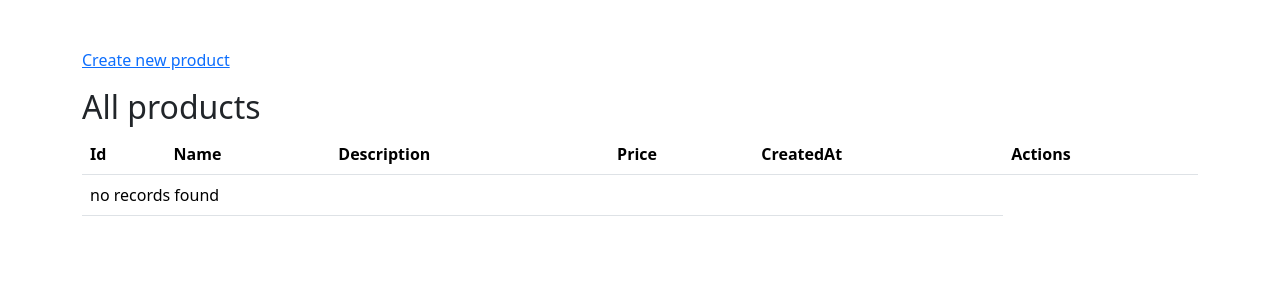
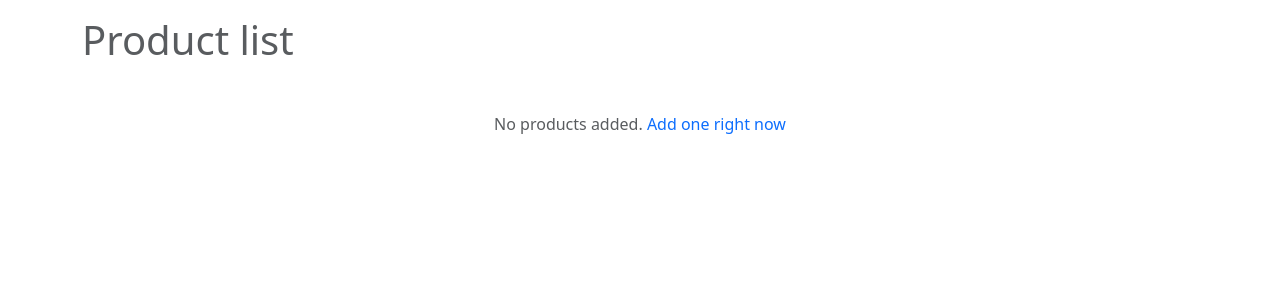
Before and after one commit to AndreiBTA/3waWeek2, a Symfony app: template templates/products/index.html.twig in a window 1280 px wide. Shown: the top 300 px of the page. Run offline with Twig, Linux system fonts and the light colour scheme; the template is opened without the code that fills it, so the values that code supplies are empty; some libraries are stand-ins or nearby versions.

Commit message:
added bootstrap to list  * changed listing for products  * changed route name from app_products_add to app_products_new  * commented asserts that caused problems for the moment  * added blockbody into a main with container class in the base.twig

```diff
--- a/src/Controller/ProductsController.php
+++ b/src/Controller/ProductsController.php
@@ -23,7 +23,7 @@ class ProductsController extends AbstractController
         ]);
     }
 
-    #[Route('/new', name: 'app_products_add')]
+    #[Route('/new', name: 'app_products_new')]
     public function addProducts(Request $request, EntityManagerInterface $em): Response
     {
         $product = new Product();
--- a/src/Entity/Product.php
+++ b/src/Entity/Product.php
@@ -27,11 +27,11 @@ class Product
 
     #[ORM\Column]
     #[Assert\NotBlank]
-    #[Assert\Currency]
+//    #[Assert\Currency]
     private ?float $price = null;
 
     #[ORM\Column]
-    #[Assert\DateTime]
+//    #[Assert\DateTime]
     private ?\DateTimeImmutable $createdAt = null;
 
     #[ORM\OneToOne(inversedBy: 'product', cascade: ['persist', 'remove'])]
@@ -43,7 +43,7 @@ class Product
     private ?Category $category = null;
 
     #[ORM\ManyToMany(targetEntity: Distributeur::class, inversedBy: 'products')]
-    #[Assert\Valid]
+//    #[Assert\Valid]
     private Collection $distributeurs;
 
     public function __construct()
--- a/templates/base.html.twig
+++ b/templates/base.html.twig
@@ -20,8 +20,9 @@
     </head>
     <body>
     {{include('/partials/_flash_messages.html.twig')}}
-    {% block body %}
-        <main>Content in base</main>
-    {% endblock %}
+        <main role="main" class="container">
+            {% block body %}
+            {% endblock %}
+        </main>
     </body>
 </html>
--- a/templates/home/index.html.twig
+++ b/templates/home/index.html.twig
@@ -9,7 +9,7 @@
     <div class="container">
         <p>This is a random text just to fill the homepage</p>
         <p>This is the index page. <a href="{{ path('app_products') }}">Go to product list</a></p>
-        <p>Go to : <a href="{{ path('app_products_add') }}">Create product</a></p><hr>
+        <p>Go to : <a href="{{ path('app_products_new') }}">Create product</a></p><hr>
     </div>
 {% endblock %}
 
--- a/templates/products/edit.html.twig
+++ b/templates/products/edit.html.twig
@@ -7,9 +7,7 @@
         <div class="col-6">
             <p><a href="{{ path('app_products') }}">Go back</a></p>
             <h1 class="text-center">Edit the product</h1>
-          {{ include('products/_form.html.twig', {'button_label': 'Update'}) }}
-
-            {{ include('products/_delete_form.html.twig') }}
+            {{ include('products/_form.html.twig')}}
         </div>
     </div>
 
--- a/templates/products/index.html.twig
+++ b/templates/products/index.html.twig
@@ -1,47 +1,33 @@
 {% extends 'base.html.twig' %}
 
-{% block title %}All products{% endblock %}
+{% block title %}See all products{% endblock %}
 
 {% block body %}
+    <h1 class="text-muted">Product list</h1>
+    {% if products|length > 0 %}
+    <div class="row mb-5 justify-content-around justify-content-md-start">
+        {% for product in products %}
+            <div class="col-5">
+                <article class="bg-white rounded shadow">
+                    <div class="rounded-rop hover-zoom">
+                        <a href="{{ path('app_product_show', {id : product.id}) }}">Image to add</a>
+                        {#                        image here #}
+                    </div>
 
-    <div class="container mt-5">
-        <p><a href="{{ path('app_products_add') }}">Create new product</a></p>
-        <h2>All products</h2>
-        <table class="table">
-            <thead>
-            <tr>
-                <th>Id</th>
-                <th>Name</th>
-                <th>Description</th>
-                <th>Price</th>
-                <th>CreatedAt</th>
-                <th>Actions</th>
-            </tr>
-            </thead>
-            <tbody>
-            {% for product in products %}
-                <tr>
-                    <td>{{ product.id }}</td>
-                    <td>{{ product.name }}</td>
-                    <td>{{ product.description }}</td>
-                    <td>{{ product.price }}</td>
-                    <td>{{ product.createdAt ? product.createdAt|date('Y-m-d H:i:s') : '' }}</td>
-                    <td>
-                        <a href="{{ path('app_product_show', {id : product.id}) }}" class="btn btn-primary">See details</a>
-                        <a href="{{ path('app_product_edit', {id : product.id}) }}" class="btn btn-warning">Edit</a>
-                        <form action="{{ path('app_product_delete', { id: product.id }) }}" method="post">
-                            <input type="hidden" name="token" value="{{ csrf_token('delete-item') }}">
-                            <button type="submit" class="btn btn-danger" onclick="return confirm('Are you sure you want to delete this item?');">Delete item</button>
-                        </form>
-                    </td>
-                </tr>
-            {% else %}
-                <tr>
-                    <td colspan="5">no records found</td>
-                </tr>
-            {% endfor %}
-            </tbody>
-        </table>
+                    <div class="p-3">
+                        <h2 class="h4"><a href="{{ path('app_product_show', {id : product.id}) }}"
+                                          class="text-decoration-none">{{ product.name }}</a></h2>
+                        <p class="text-truncate">{{ product.description }}</p>
+                        <p>Price : {{ product.price }}</p>
+                        <p class="text-muted">Created at by...to add</p>
+                        <a href="{{ path('app_product_show', {id : product.id}) }}" class="btn btn-primary">Read
+                            more</a>
+                    </div>
+                </article>
+            </div>
+        {% endfor %}
     </div>
-
+    {% else %}
+        <p class="mt-5 text-center text-muted">No products added. <a href="{{ path('app_product_new') }}" class="text-decoration-none">Add one right now</a></p>
+    {% endif %}
 {% endblock %}
```
Also changed, not shown: templates/products/show.html.twig (+31 -23 lines).
